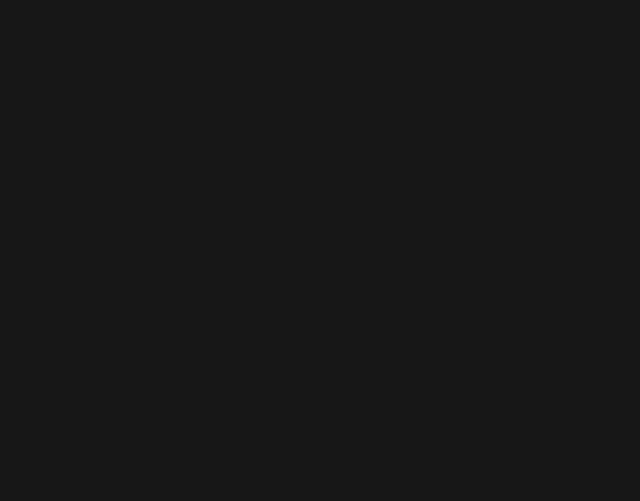
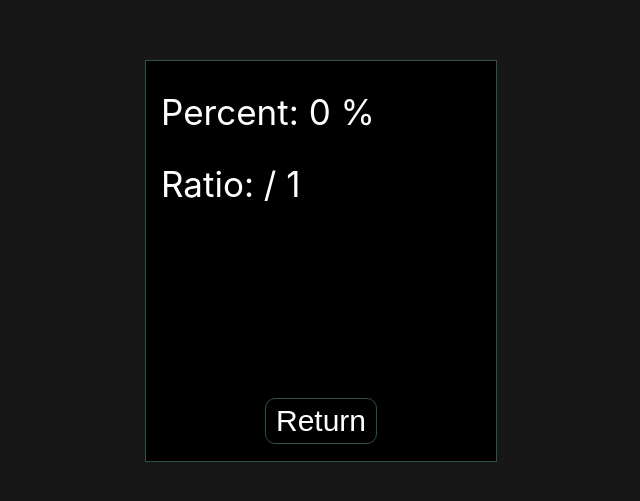
Before and after one commit to Howard-GitHub/TestCreator, a React (Create React App) app: page /test/complete in a window 1280 px wide. Shown: the part 139-640 px from the top of the page, without its empty margins (319-959 px from the left). Built offline with nearby package versions, Linux system fonts and the light colour scheme.

Commit message:
Fix: Fix bug for CompleteTest page
Previously, when refreshing the page on the CompleteTest page, the statistics previously shown would no longer appear. Resolved the bug by accessing the necessary numbers in the local storage to calculate and display the statistics.

```diff
--- a/src/App.js
+++ b/src/App.js
@@ -44,13 +44,9 @@
           <Route
             path="/test/complete"
             element={
-              (arrayOfProblems) && (
-                <CompleteTest
-                  numOfProblems={arrayOfProblems.length}
-                  numOfCorrect={numOfCorrect}
-                  setNumOfCorrect={setNumOfCorrect}
-                />
-              )
+              <CompleteTest
+                setNumOfCorrect={setNumOfCorrect}
+              />
             }
           />
         </Routes>
--- a/src/pages/CompleteTest/CompleteTest.jsx
+++ b/src/pages/CompleteTest/CompleteTest.jsx
@@ -1,17 +1,19 @@
 import ReturnToDashboardButton from '../../components/ReturnToDashboardButton/ReturnToDashboardButton';
 import './CompleteTest.css';
 
-const CompleteTest = ({numOfProblems, numOfCorrect, setNumOfCorrect}) => {
+const CompleteTest = ({setNumOfCorrect}) => {
+    const locallyStoredIndex = localStorage.getItem("index");
+    const locallyStoredNumCorrect = localStorage.getItem("numOfCorrect");
 
     return (
         <div className="complete-test-container">
             <div className="complete-test">
                 <div className="complete-test__tab">
                     <div className="complete-test__tab--percent">
-                        Percent: {(numOfCorrect / numOfProblems).toFixed(4) * 100} %
+                        Percent: {(JSON.parse(locallyStoredNumCorrect) / (JSON.parse(locallyStoredIndex) + 1)).toFixed(4) * 100} %
                     </div>
                     <div className="complete-test__tab--ratio">
-                        Ratio: {numOfCorrect} / {numOfProblems}
+                        Ratio: {JSON.parse(locallyStoredNumCorrect)} / {(JSON.parse(locallyStoredIndex) + 1)}
                     </div>
                     <ReturnToDashboardButton
                         type={"test-complete"}
```
